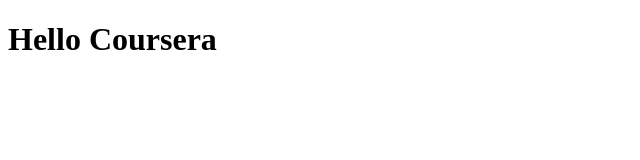
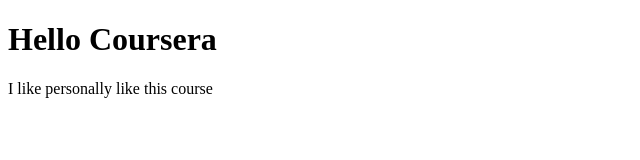
Before and after one commit to RamachariManu/AJSpractice, a plain HTML site: page index.html in a window 1280 px wide. Shown: the whole page, without its empty margins (0-640 px from the left). Drawn offline with Linux system fonts and the light colour scheme.

Commit message:
next version of web file

```diff
--- a/index.html
+++ b/index.html
@@ -8,5 +8,6 @@
 </head>
 <body>
     <h1>Hello Coursera</h1>
+    <p>I like personally like this course</p>
 </body>
 </html>
```
